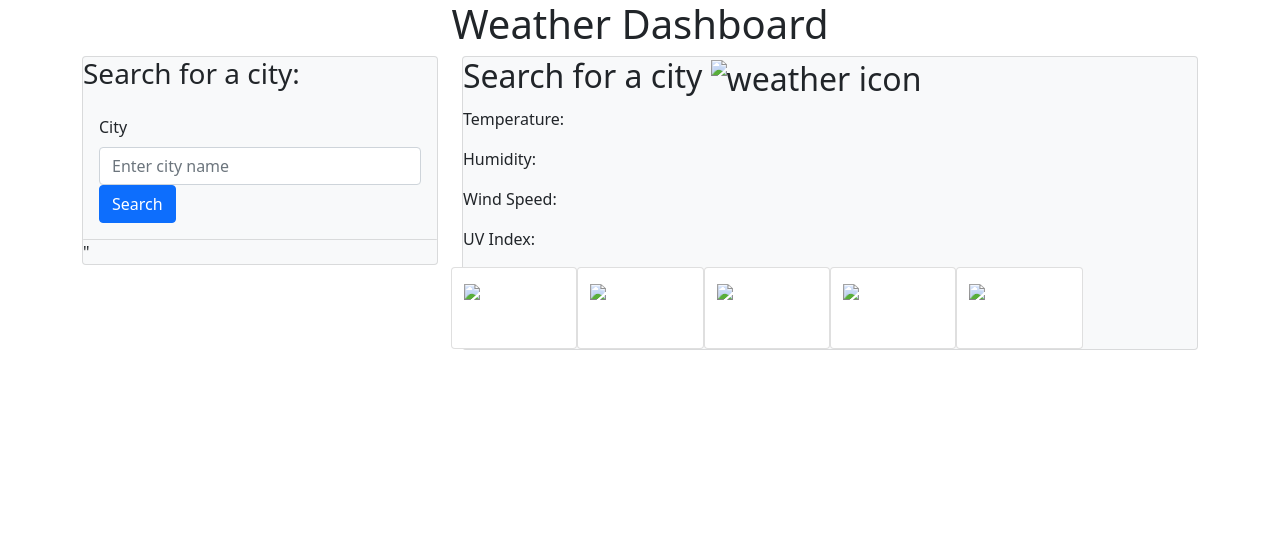
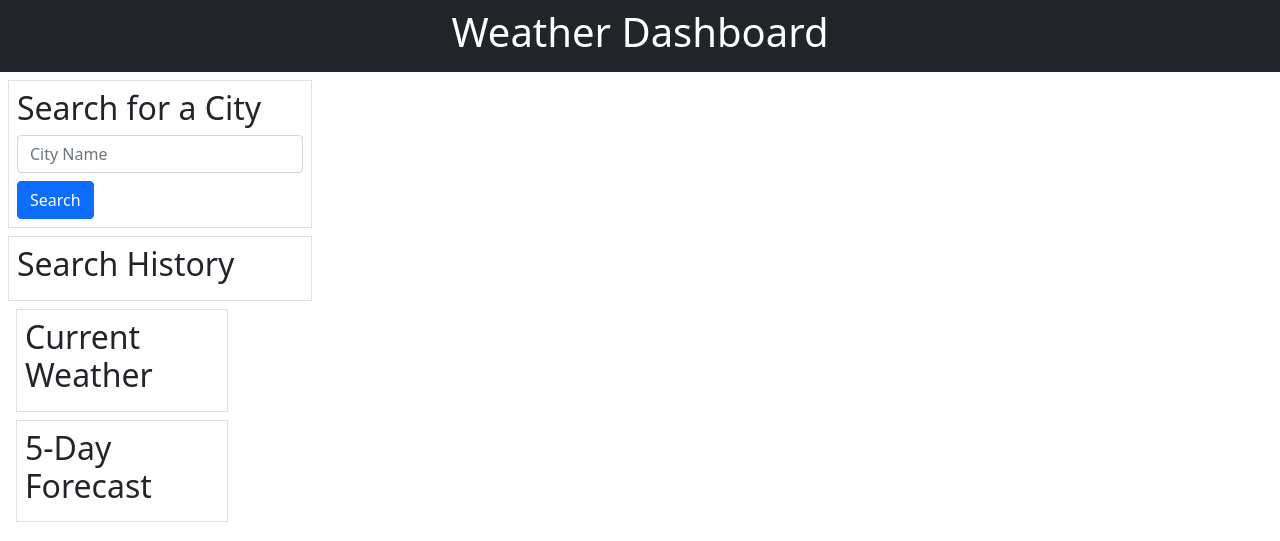
Before and after one commit to eissamonet/Weather-Dashboard, a plain HTML site: page index.html in a window 1280 px wide. Drawn offline with nearby package versions, Linux system fonts and the light colour scheme.

Commit message:
reformatted htme

```diff
--- a/assets/script.js
+++ b/assets/script.js
@@ -1,13 +1,10 @@
 // weather API key
 var APIKey = "92c39c28b00faf2a7003a9133027497d";
 
-var formEl = document.getElementById('cityForm')
-var inputEl = document.getElementById('cityInput');
-var btnEl = document.getElementById('searchBtn');
-var searchHistoryEl = document.getElementById('searchHistory')
-var currentCityContainerEl = document.getElementById('currentContainer')
-var futureWeatherEl = document.getElementById('5-day');
-var forecastSectionEl = document.getElementById('forecastSection');
+// HTML elements
+
+
+
 
 var cities = []
 
--- a/index.html
+++ b/index.html
@@ -11,90 +11,36 @@
   <link rel="stylesheet" href="./assets/style.css" />
   <title>Weather Dashboard</title>
 </head>
-
 <body>
+    <header class="bg-dark text-white text-center p-2">
        <h1>Weather Dashboard</h1>
-
-<div class="weather-containter container">
-
-
-<!---search bar-->
+    </header>
+    <main class="container-fluid">
       <div class="row">
-    <div class="col-4">
-      <div class="card bg-light">
-      <h3 class="search">Search for a city:</h3>
-      <form id="user-form" class="card-body">
-        <label class="form-label" for="city">City</label>
-        <input name="city-input" size="30" id="city-input" type="text" class="form-control" placeholder="Enter city name" />
-        <button type="submit" class="btn btn-primary">Search</button>
+        <div class="col-12 col-md-3 p-2 search-colum">
+          <form class="border p-2" id="city-search-form">
+            <h2>Search for a City</h2>
+            <input type="text" class="form-control" id="city-search-input" placeholder="City Name" />
+            <button type="submit" class="btn btn-primary mt-2">Search</button>
           </form>
-      <ul class="list-group" id="search-container"></ul>"
+          <div class="border p-2 mt-2">
+            <h2>Search History</h2>
+            <ul id="search-history" class="list-group"></ul>
+          </div>
+        <div class="col-12 col-md-9 p-2">
+          <div class="border p-2">
+            <h2>Current Weather</h2>
+            <div id="current-weather-container"></div>
+          </div>
+          <div class="border p-2 mt-2">
+            <h2>5-Day Forecast</h2>
+            <div id="fiveday-forecast" class="d-flex flex-wrap justify-content-center"></div>
           </div>
       </div>
+    </main>
 
-<!---City Card-->
-
-  <div class="col-8">
-    <div class="card bg-light">
-      <div class="current-weather">
-        <h2 class="subtitle"><span id="city-searce-term">Search for a city</span>
-          <span id="current-date"></span>
-          <img id="weather-icon" alt="weather icon">
-        </h2>
-        <div id="city-container" class="list-group"></div>
-
-        <div class="weather-input">
-          <p>Temperature: <span id="temperature"></span></p>
-          <p>Humidity: <span id="humidity"></span></p>
-          <p>Wind Speed: <span id="wind-speed"></span></p>
-          <p>UV Index: <span id="uv-index"></span></p>
-        </div>
-    </div>
-
-<!---5 Day Forecast-->
-
-  <div class="row" id="forcast-card">
-    <div class="card col-2 text-white" id="day-1">
-        <p class="card-text" id="date-1"></p>
-        <img id="weather-icon-1" src="" alt="weather icon">
-        <p class="card-text" id="temp-1"></p>
-        <p class="card-text" id="humidity-1"></p>
-    </div>
-
-    <div class="card col-2 text-white" id="day-2">
-        <p class="card-text" id="date-2"></p>
-        <img id="weather-icon-2" src="" alt="weather icon">
-        <p class="card-text" id="temp-2"></p>
-        <p class="card-text" id="humidity-2"></p>
-    </div>
-
-    <div class="card col-2 text-white" id="day-3">
-        <p class="card-text" id="date-3"></p>
-        <img id="weather-icon-3" src="" alt="weather icon">
-        <p class="card-text" id="temp-3"></p>
-        <p class="card-text" id="humidity-3"></p>
-    </div>
-
-    <div class="card col-2 text-white" id="day-4">
-        <p class="card-text" id="date-4"></p>
-        <img id="weather-icon-4" src="" alt="weather icon">
-        <p class="card-text" id="temp-4"></p>
-        <p class="card-text" id="humidity-4"></p>
-    </div>
-
-    <div class="card col-2 text-white" id="day-5">
-        <p class="card-text" id="date-5"></p>
-        <img id="weather-icon-5" src="" alt="weather icon">
-        <p class="card-text" id="temp-5"></p>
-        <p class="card-text" id="humidity-5"></p>
-    </div>
-  </div>
-
-
-  </main>
   <script src="https://cdn.jsdelivr.net/npm/dayjs@1.11.3/dayjs.min.js"></script>
   <script src="https://cdn.jsdelivr.net/npm/bootstrap@5.1.3/dist/js/bootstrap.bundle.min.js"></script>
   <script src="./assets/script.js"></script>
 </body>
-
 </html>
```
Lines whose indentation alone changed are shown as unchanged.
